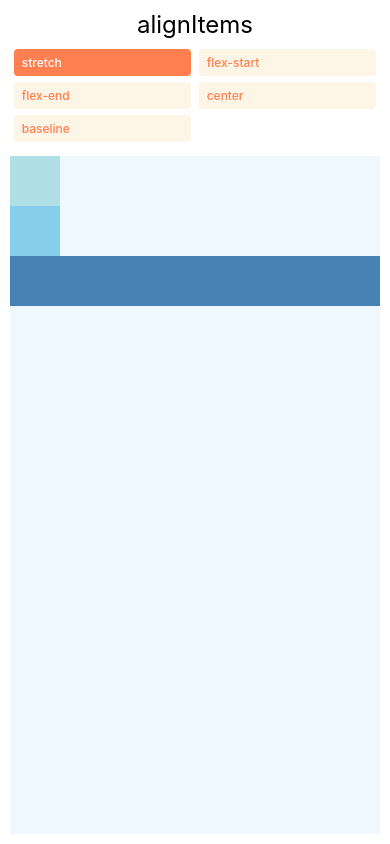
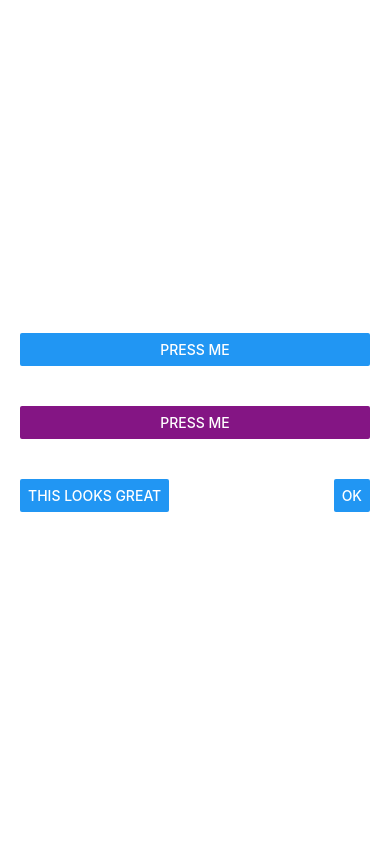
Before and after one commit to eringz/react-native-exercises, a React Native app: screen / in a window 390 px wide. Built offline with nearby package versions, Linux system fonts and the light colour scheme.

Commit message:
feedback

```diff
--- a/App.tsx
+++ b/App.tsx
@@ -1,114 +1,43 @@
-import React, {useState} from 'react';
-import {View, TouchableOpacity, Text, StyleSheet} from 'react-native';
-import type { PropsWithChildren } from 'react';
+import React, {Component} from 'react';
+import {Alert, Button, StyleSheet, View} from 'react-native';
 
-const AlignItemsLayout = () => {
-  const [alignItems, setAlignItems] = useState('stretch');
-  return(
-    <PreviewLayout
-      label='alignItems'
-      selectedValue={alignItems}
-      values={['stretch', 'flex-start', 'flex-end', 'center', 'baseline']}
-      setSelectedValue={setAlignItems}
-    >
-      <View style={[styles.box, {backgroundColor: 'powderblue'}]} />
-      <View style={[styles.box, {backgroundColor: 'skyblue'}]} />
-      <View
-        style={[
-          styles.box,
-          {
-            backgroundColor: 'steelblue',
-            width: 'auto',
-            minWidth: 50,
-          }
-        ]}
-      />
-    </PreviewLayout>
-  )
-
+export default class ButtonBasics extends Component {
+  __onPressButton() {
+    Alert.alert('You tapped the button');
+  }
+  render() {
+    return(
+      <View style={styles.container}>
+        <View style={styles.buttonContainer}>
+          <Button onPress={this.__onPressButton} title='Press Me' />
+        </View>
+        <View style={styles.buttonContainer}>
+          <Button
+            onPress={this.__onPressButton}
+            title="Press Me"
+            color='#841584'
+          />
+        </View>
+        <View style={styles.alternativeLayoutButtonContainer}>
+          <Button onPress={this.__onPressButton} title="this looks great" />
+          <Button onPress={this.__onPressButton} title="Ok" />
+        </View>
+      </View>
+    )
+  }
 }
-
-type PreviewLayoutProps = PropsWithChildren<{
-  label: string;
-  values: string[];
-  selectedValue: string;
-  setSelectedValue: (value: string) => void;
-}>;
-
-const PreviewLayout = ({
-  label,
-  children,
-  values,
-  selectedValue,
-  setSelectedValue,
-}: PreviewLayoutProps) => (
-  <View style={{padding: 10, flex: 1}}>
-    <Text style={styles.label}>{label}</Text>
-    <View style={styles.row}>
-      {values.map(value => (
-        <TouchableOpacity
-          key={value}
-          onPress={(() => setSelectedValue(value))}
-          style={[styles.button, selectedValue === value && styles.selected]}
-        >
-          <Text
-            style={[
-              styles.buttonLabel,
-              selectedValue === value && styles.selectedLabel
-            ]}
-          >
-            {value}
-          </Text>
-        </TouchableOpacity>
-      ))}
-    </View>
-    <View style={[styles.container, {[label]: selectedValue}]}>{children}</View>
-  </View>
-)
 
 const styles = StyleSheet.create({
   container: {
     flex: 1,
-    marginTop: 8,
-    backgroundColor: 'aliceblue',
-    minHeight: 200,
+    justifyContent: 'center',
   },
-  box: {
-    width: 50,
-    height: 50,
+  buttonContainer: {
+    margin: 20
   },
-  row: {
+  alternativeLayoutButtonContainer: {
+    margin: 20,
     flexDirection: 'row',
-    flexWrap: 'wrap',
-  },
-  button: {
-    paddingHorizontal: 8,
-    paddingVertical: 6,
-    borderRadius: 4,
-    backgroundColor: 'oldlace',
-    alignSelf: 'flex-start',
-    marginHorizontal: '1%',
-    marginBottom: 6,
-    minWidth: '48%',
-    textAlign: 'center',
-  },
-  selected: {
-    backgroundColor: 'coral',
-    borderWidth: 0,
-  },
-  buttonLabel: {
-    fontSize: 12,
-    fontWeight: '500',
-    color: 'coral',
-  },
-  selectedLabel: {
-    color: 'white',
-  },
-  label: {
-    textAlign: 'center',
-    marginBottom: 10,
-    fontSize: 24,
+    justifyContent: 'space-between',
   },
 })
-
-export default AlignItemsLayout;
```
